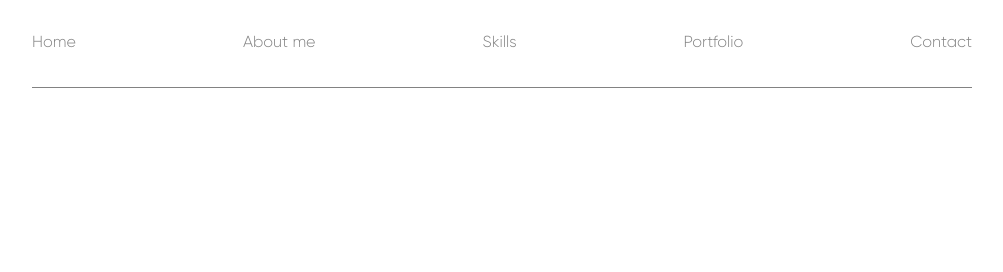
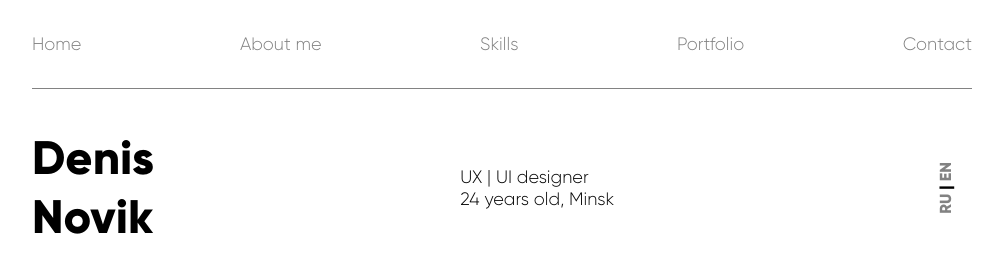
Before and after one commit to alzot89/portfolio, a plain HTML site: page index.html in a window 1280 px wide. Shown: the whole page, without its empty margins (138-1141 px from the left). Drawn offline with Linux system fonts and the light colour scheme.

Commit message:
add general info

```diff
--- a/index.html
+++ b/index.html
@@ -11,7 +11,7 @@
 
 <body class="body">
     <header id="home" class="header">
-        <nav>
+        <nav class="header__nav">
             <ul class="header__list">
                 <li><a href="#home" class="header__link">Home</a></li>
                 <li><a href="#about_me" class="header__link">About me</a></li>
@@ -20,9 +20,14 @@
                 <li><a href="#contact" class="header__link">Contact</a></li>
             </ul>
         </nav>
+        <div class="header__info">
+            <h1 class="header__title">Denis<br> Novik</h1>
+            <p class="header__prof">UX | UI designer<br>24 years old, Minsk</p>
+            <p class="header__lang"><button href="">RU</button> | <button href="">EN</button></p>
+        </div>
     </header>
-    <main>
-        <section></section>
+    <main class="main">
+        <section class="about-me"></section>
     </main>
     <footer></footer>
 </body>
--- a/style.css
+++ b/style.css
@@ -1,5 +1,10 @@
 @import url('/fonts/fonts.css');
 @import url('/styles/body.css');
 @import url('/styles/header/header.css');
-@import url('/styles/header/header__list/header__list.css');
-@import url('/styles/header/header__link/header__link.css');
+@import url('/styles/header/__nav/header__nav.css');
+@import url('/styles/header/__list/header__list.css');
+@import url('/styles/header/__link/header__link.css');
+@import url('/styles/header/__info/header__info.css');
+@import url('/styles/header/__prof/header__prof.css');
+@import url('/styles/header/__lang/header__lang.css');
+@import url('/styles/header/__title/header__title.css');
--- a/styles/body.css
+++ b/styles/body.css
@@ -3,3 +3,38 @@
     margin: 0px 0px 0px 0px;
     font-family: Gilroy, sans-serif;
 }
+
+h1,
+h2,
+h3 {
+    margin: 0px 0px 0px 0px;
+}
+
+p {
+    margin: 0px 0px 0px 0px;
+}
+
+a {
+    color: #828282;
+    text-decoration: none;
+    transition: opacity .4s;
+}
+
+a:hover {
+    opacity: .6;
+}
+
+button {
+    padding: 0;
+    border: none;
+    font: inherit;
+    color: inherit;
+    background-color: transparent;
+    cursor: pointer;
+    color: #828282;
+    transition: opacity .4s;
+}
+
+button:hover {
+    opacity: .6;
+}
--- /dev/null
+++ b/styles/header/__info/header__info.css
@@ -0,0 +1,7 @@
+.header__info {
+    margin: 40px 0px 0px 0px;
+    display: flex;
+    flex-direction: row;
+    justify-content: space-between;
+    align-items: center;
+}
--- /dev/null
+++ b/styles/header/__lang/header__lang.css
@@ -0,0 +1,6 @@
+.header__lang {
+    transform: rotate(-90deg);
+    font-weight: 800;
+    font-size: 16px;
+    line-height: 20px;
+}
--- /dev/null
+++ b/styles/header/__link/header__link.css
@@ -0,0 +1,5 @@
+.header__link {
+    font-weight: 300;
+    font-size: 18px;
+    line-height: 22px;
+}
--- /dev/null
+++ b/styles/header/__nav/header__nav.css
@@ -0,0 +1,4 @@
+.header__nav {
+    height: 55px;
+    border-bottom: 1px solid #828282;
+}
--- /dev/null
+++ b/styles/header/__prof/header__prof.css
@@ -0,0 +1,6 @@
+.header__prof {
+    color: #070707;
+    font-weight: 300;
+    font-size: 18px;
+    line-height: 22px;
+}
--- /dev/null
+++ b/styles/header/__title/header__title.css
@@ -0,0 +1,5 @@
+.header__title {
+    font-weight: 800;
+    font-size: 47px;
+    line-height: 59px;
+}
--- a/styles/header/header.css
+++ b/styles/header/header.css
@@ -1,8 +1,6 @@
 .header {
     max-width: 940px;
-    height: 88px;
     margin: 0 auto;
-    padding: 32px 0 0;
-    border-bottom: 1px solid #828282;
+    padding: 33px 0 0;
     box-sizing: border-box;
 }
--- a/styles/header/header__link/header__link.css
+++ /dev/null
@@ -1,17 +0,0 @@
-.header__link {
-    text-decoration: none;
-    transition: opacity .4s;
-    font-weight: 300;
-}
-
-.header__link:link {
-    color: #828282;
-}
-
-.header__link:visited {
-    color: #070707;
-}
-
-.header__link:hover {
-    opacity: .6;
-}
```
Also changed, not shown: styles/header/__list/header__list.css (renamed from styles/header/header__list/header__list.css).
